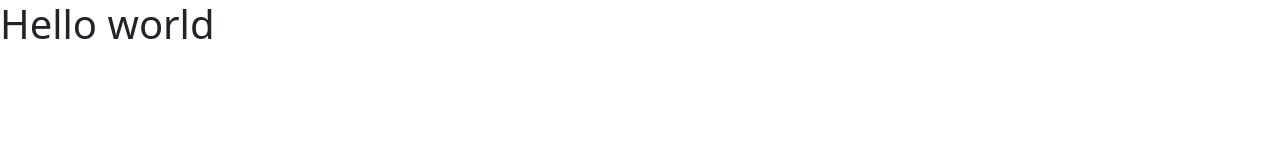
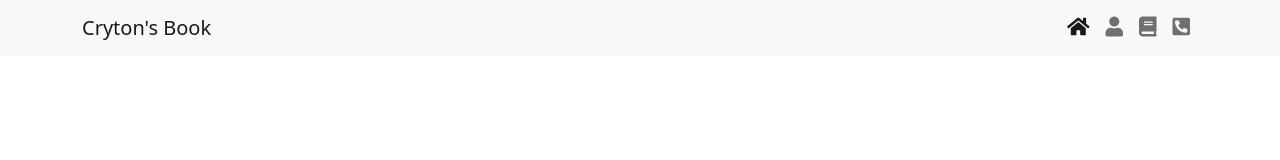
Before and after one commit to CrytonAndrew/Landing-Page, a plain HTML site: page index.html in a window 1280 px wide. Drawn offline with nearby package versions, Linux system fonts and the light colour scheme.

Commit message:
Adding icons to nav

```diff
--- /dev/null
+++ b/css/styles.css
@@ -0,0 +1,3 @@
+.fas {
+  font-size: 20px;
+}
--- a/index.html
+++ b/index.html
@@ -6,17 +6,48 @@
     <meta name="viewport" content="width=device-width, initial-scale=1.0">
     <title>Welcome | Home</title>
 
-    <!-- Bootstrap  -->
+    <!-- bootstrap  -->
     <link href="https://cdn.jsdelivr.net/npm/bootstrap@5.0.1/dist/css/bootstrap.min.css" rel="stylesheet" integrity="sha384-+0n0xVW2eSR5OomGNYDnhzAbDsOXxcvSN1TPprVMTNDbiYZCxYbOOl7+AMvyTG2x" crossorigin="anonymous">
-
-</head>
-<body>
-    <h1>Hello world</h1>
-
-
-    <!-- Bootstrap -->
     <script src="https://cdn.jsdelivr.net/npm/bootstrap@5.0.1/dist/js/bootstrap.bundle.min.js" integrity="sha384-gtEjrD/SeCtmISkJkNUaaKMoLD0//ElJ19smozuHV6z3Iehds+3Ulb9Bn9Plx0x4" crossorigin="anonymous"></script>
     <script src="https://cdn.jsdelivr.net/npm/@popperjs/core@2.9.2/dist/umd/popper.min.js" integrity="sha384-IQsoLXl5PILFhosVNubq5LC7Qb9DXgDA9i+tQ8Zj3iwWAwPtgFTxbJ8NT4GN1R8p" crossorigin="anonymous"></script>
     <script src="https://cdn.jsdelivr.net/npm/bootstrap@5.0.1/dist/js/bootstrap.min.js" integrity="sha384-Atwg2Pkwv9vp0ygtn1JAojH0nYbwNJLPhwyoVbhoPwBhjQPR5VtM2+xf0Uwh9KtT" crossorigin="anonymous"></script>
+
+    <!-- font-awesome cdn  -->
+    <link rel="stylesheet" href="https://cdnjs.cloudflare.com/ajax/libs/font-awesome/5.15.3/css/all.min.css" integrity="sha512-iBBXm8fW90+nuLcSKlbmrPcLa0OT92xO1BIsZ+ywDWZCvqsWgccV3gFoRBv0z+8dLJgyAHIhR35VZc2oM/gI1w==" crossorigin="anonymous" referrerpolicy="no-referrer" />
+
+    <!-- stylesheet -->
+    <link rel="stylesheet" href="css/styles.css">
+</head>
+<body>
+    <section>
+        <div>
+            <!-- Navigation Center  -->
+            <nav class="navbar navbar-expand-lg navbar-light bg-light">
+                <div class="container ">
+                  <a class="navbar-brand" href="#">Cryton's Book</a>
+                  <button class="navbar-toggler" type="button" data-bs-toggle="collapse" data-bs-target="#navbarSupportedContent" aria-controls="navbarSupportedContent" aria-expanded="false" aria-label="Toggle navigation">
+                    <span class="navbar-toggler-icon"></span>
+                  </button>
+                  <div class="collapse navbar-collapse" id="navbarSupportedContent">
+                    <ul class="navbar-nav ms-auto mb-2 mb-lg-0">
+                      <li class="nav-item">
+                        <a class="nav-link active" aria-current="page" href="#"><i class="fas fa-home"></i></a>
+                      </li>
+                      <li class="nav-item">
+                          <a class="nav-link"><i class="fas fa-user"></i></a>
+                      </li>
+                      <li class="nav-item">
+                        <a class="nav-link"><i class="fas fa-book"></i></a>
+                    </li>
+                    <li class="nav-item">
+                        <a class="nav-link"><i class="fas fa-phone-square-alt"></i></a>
+                    </li>
+                    </ul>
+                  </div>
+                </div>
+              </nav>
+
+        </div>
+    </section>
 </body>
 </html>
```
